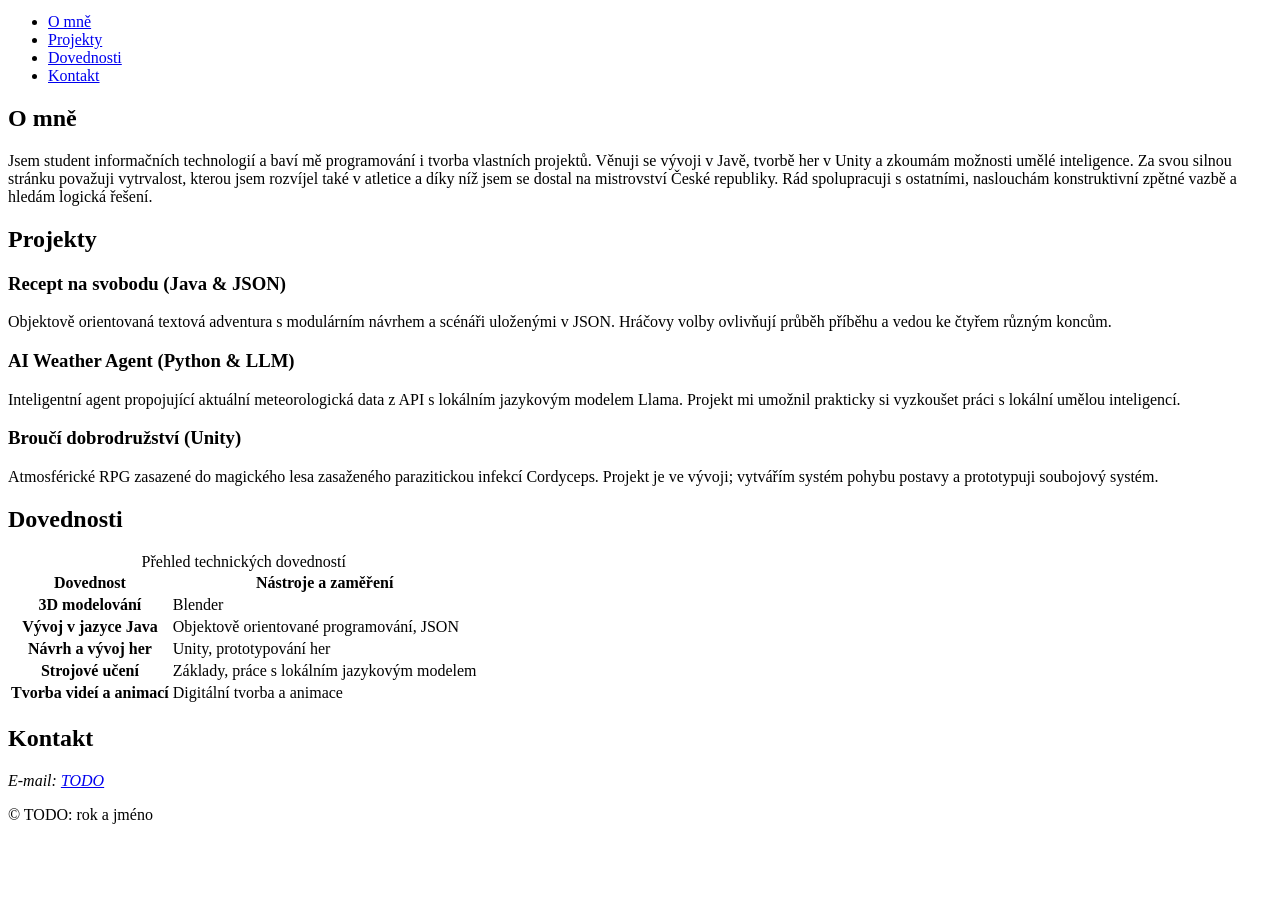
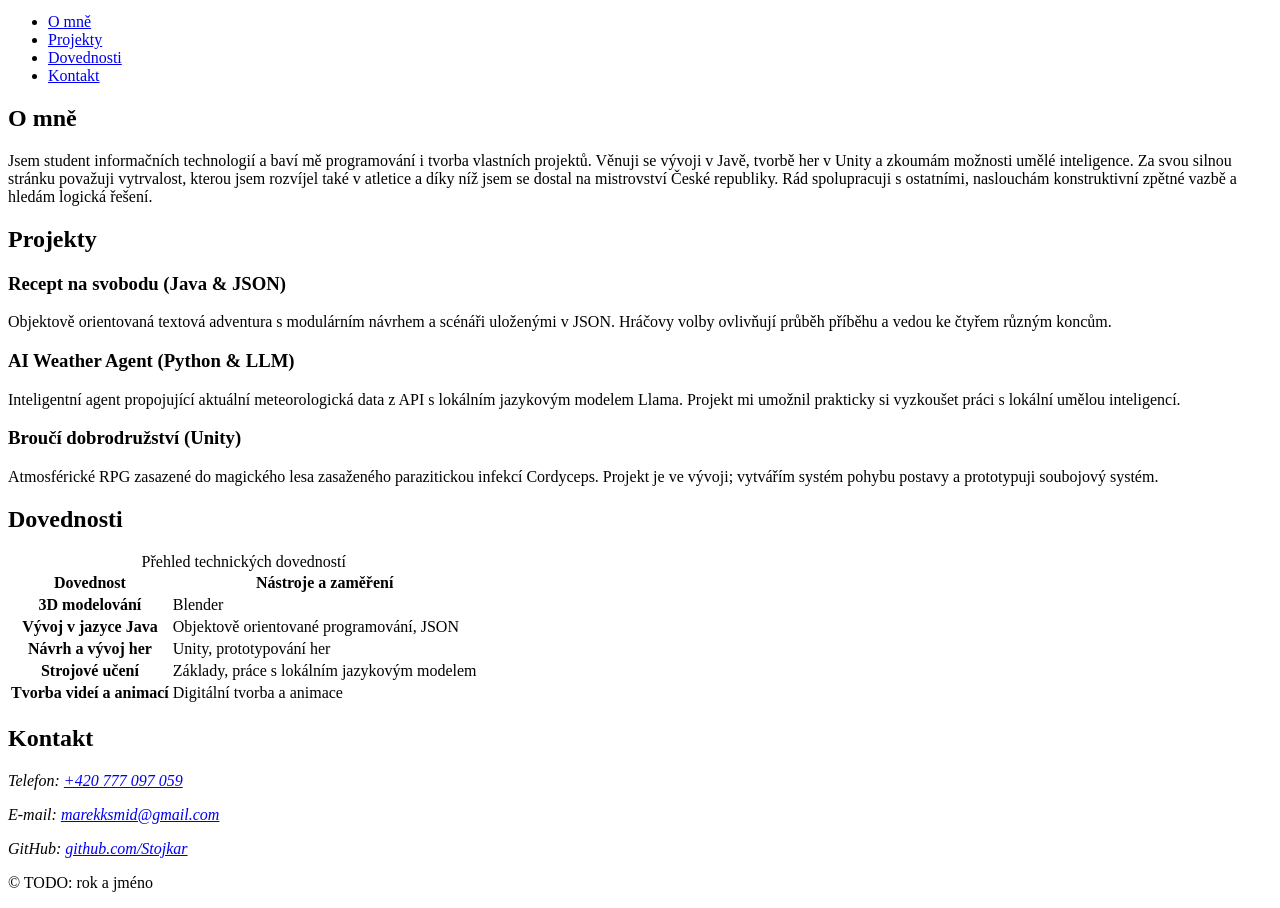
Before and after one commit to Stojkar/osobni-stranka, a plain HTML site: page index.html in a window 1280 px wide. Shown: the part 127-1035 px from the top of the page. Before the commit the page ends 967 px from the top, so only its background shows below. Drawn offline with Linux system fonts and the light colour scheme; files that its build step writes are made by us from their sources.

Commit message:
Doplnení kontaktích údajů

```diff
--- a/index.html
+++ b/index.html
@@ -89,8 +89,9 @@
     <section id="kontakt" class="card" aria-labelledby="kontakt-nadpis">
       <h2 id="kontakt-nadpis">Kontakt</h2>
       <address>
-        <!-- TODO: e-mail jako odkaz (mailto:), případně město nebo odkaz na profil -->
-        <p>E-mail: <a href="mailto:TODO">TODO</a></p>
+        <p>Telefon: <a href="tel:+420777097059">+420 777 097 059</a></p>
+        <p>E-mail: <a href="mailto:marekksmid@gmail.com">marekksmid@gmail.com</a></p>
+        <p>GitHub: <a href="https://github.com/Stojkar">github.com/Stojkar</a></p>
       </address>
     </section>
 
```
